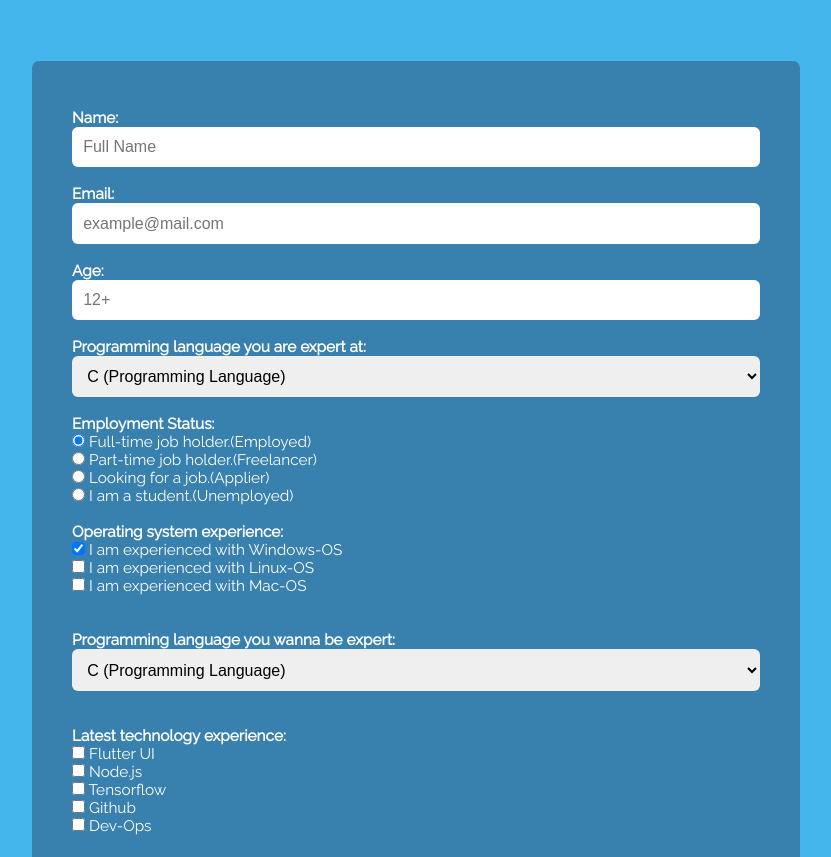
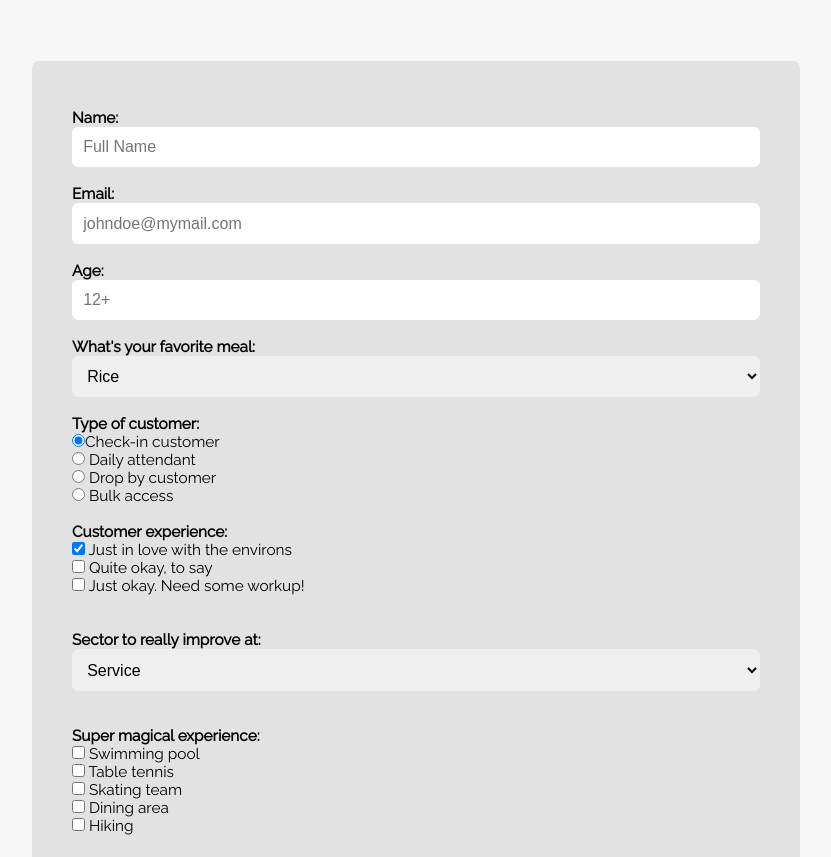
Before and after one commit to sajid-munawar/Francis_Sajid_coding_pair, a plain HTML site: page index.html in a window 1280 px wide. Shown: the part 196-1053 px from the top of the page, without its empty margins (224-1055 px from the left). Drawn offline with Linux system fonts and the light colour scheme.

Commit message:
More styling

```diff
--- a/css/style.css
+++ b/css/style.css
@@ -15,8 +15,8 @@
     height: auto;
     background-repeat: no-repeat;
     background-size: cover;
-    background-color: #45b6eb;
-    color: #fff;
+    background-color: #f7f7f7;
+    color: rgb(0, 0, 0);
     font-size: 1.2vw;
    }
 
@@ -43,7 +43,7 @@
   }
 
   #survey-form {
-    background-color: #2222425d;
+    background-color: #bdbdbd5d;
     padding: 3rem 2.5rem;
     border-radius: 7px;
   }
--- a/index.html
+++ b/index.html
@@ -9,8 +9,8 @@
   <body>
     <script src="https://cdn.freecodecamp.org/testable-projects-fcc/v1/bundle.js"></script>
     <div id="heading">
-        <h1 id=title>Programmers Voice! Tell us your choice!</h1>
-        <p id="description">We love to know about which technology and tools software engineers are using world wide! Each and every Developers opinions are very precious to us!</p>
+        <h1 id=title>From us, to you, through you!</h1>
+        <p id="description">We cannot serve any better if we can't have you better. Your feedback is a gold-tonne to us!</p>
         </div>
         <div id="main">
             <form id="survey-form">
@@ -19,61 +19,57 @@
                 <input id="name" type="name" name="name" class="form" required placeholder="Full Name"><br>
                 <br>
                 <label id="email-label"><b>Email:</b></label>
-                <input id="email" type="email" name="email" class="form" required placeholder="example@mail.com"><br>
+                <input id="email" type="email" name="email" class="form" required placeholder="johndoe@mymail.com"><br>
                 <br>
                 <label id="number-label"><b>Age:</b></label>
                 <input id="number" type="number" name="number" class="form" min="5" max="99" placeholder="12+">
              </div>
              <div id="dropdown-div"><br>
-              <label id="dropdown-label"><strong>Programming language you are expert at: </strong></label><br>
+              <label id="dropdown-label"><strong>What's your favorite meal: </strong></label><br>
               <select id="dropdown" name="code-lang" class="form">
-                  <option value="C">C (Programming Language)</option>
-                  <option value="Python">Python</option>
-                  <option value="C#">C#</option>
-                  <option value="php">PHP</option>
-                  <option value="Js">Java Script</option>
-                  <option value="Go">Go (Programming Language)</option>
-                  <option value="ruby">Ruby on rails</option>
-                  <option value="C++">C++</option>
-                  <option value="Java">Java</option>
+                  <option value="rice">Rice</option>
+                  <option value="Pork">Pork</option>
+                  <option value="beef">Beef</option>
+                  <option value="mutton">Mutton</option>
+                  <option value="mukimo">Mukimo</option>
+                  <option value="none">I prefer not to say</option>
+                  <option value="ignore">Not your problem</option>
               </select>
            </div>
            <div id="button-area">
                <br>
-              <label id="job-label"><b>Employment Status:</b></label><br>
-              <input type="radio" class="radio-inline" name="gender" value="employed" checked> Full-time job holder.(Employed)<br>
-              <input type="radio" class="radio-inline" name="gender" value="freelancer"> Part-time job holder.(Freelancer)<br>
-              <input type="radio" class="radio-inline" name="gender" value="applier"> Looking for a job.(Applier)<br>
-              <input type="radio" class="radio-inline" name="gender" value="unemployed"> I am a student.(Unemployed)
+              <label id="job-label"><b>Type of customer:</b></label><br>
+              <input type="radio" class="radio-inline" name="gender" value="checkin" checked>Check-in customer<br>
+              <input type="radio" class="radio-inline" name="gender" value="daily"> Daily attendant<br>
+              <input type="radio" class="radio-inline" name="gender" value="dropby"> Drop by customer<br>
+              <input type="radio" class="radio-inline" name="gender" value="bulk"> Bulk access
             </div>
             <div id="button-area"><br>
-              <label id="os-label"><b>Operating system experience: </b></label><br>
-              <input type="checkbox" name="os1" value="windows" checked> I am experienced with Windows-OS<br>
-              <input type="checkbox" name="os2" value="linux"> I am experienced with Linux-OS<br>
-              <input type="checkbox" name="0s3" value="mac"> I am experienced with Mac-OS<br>
+              <label id="os-label"><b>Customer experience: </b></label><br>
+              <input type="checkbox" name="os1" value="love" checked> Just in love with the environs<br>
+              <input type="checkbox" name="os2" value="okay"> Quite okay, to say<br>
+              <input type="checkbox" name="0s3" value="offkey"> Just okay. Need some workup!<br>
             </div>
 
             <div id="dropdown"><br><br>
-              <label id="dropdown-label"><strong>Programming language you wanna be expert: </strong></label><br>
+              <label id="dropdown-label"><strong>Sector to really improve at: </strong></label><br>
               <select id="dropdown" name="code-lang" class="form"><br><br>
-                  <option value="C">C (Programming Language)</option>
-                  <option value="Python">Python</option>
-                  <option value="C#">C#</option>
-                  <option value="php">PHP</option>
-                  <option value="Js">Java Script</option>
-                  <option value="Go">Go (Programming Language)</option>
-                  <option value="ruby">Ruby on rails</option>
-                  <option value="C++">C++</option>
-                  <option value="Java">Java</option>
+                  <option value="service">Service</option>
+                  <option value="attendance">Attendance to customer</option>
+                  <option value="display">Display</option>
+                  <option value="payment">Payment system</option>
+                  <option value="welcome">Welcoming</option>
+                  <option value="aeration">Aeration</option>
+                  <option value="loo">Loo's</option>
               </select>
            </div>
             <div id="button-area"><br><br>
-              <label id="os-label"><b>Latest technology experience:</b></label><br>
-              <input type="checkbox" name="tech1" value="flutter"> Flutter UI<br>
-              <input type="checkbox" name="tech2" value="nodejs"> Node.js<br>
-              <input type="checkbox" name="tech3" value="tnflow"> Tensorflow<br>
-              <input type="checkbox" name="tech3" value="git"> Github<br>
-              <input type="checkbox" name="tech3" value="devops"> Dev-Ops<br>
+              <label id="os-label"><b>Super magical experience:</b></label><br>
+              <input type="checkbox" name="tech1" value="pool"> Swimming pool<br>
+              <input type="checkbox" name="tech2" value="tt"> Table tennis<br>
+              <input type="checkbox" name="tech3" value="skate"> Skating team<br>
+              <input type="checkbox" name="tech3" value="dine"> Dining area<br>
+              <input type="checkbox" name="tech3" value="hike"> Hiking<br>
             </div>
 
 
```
